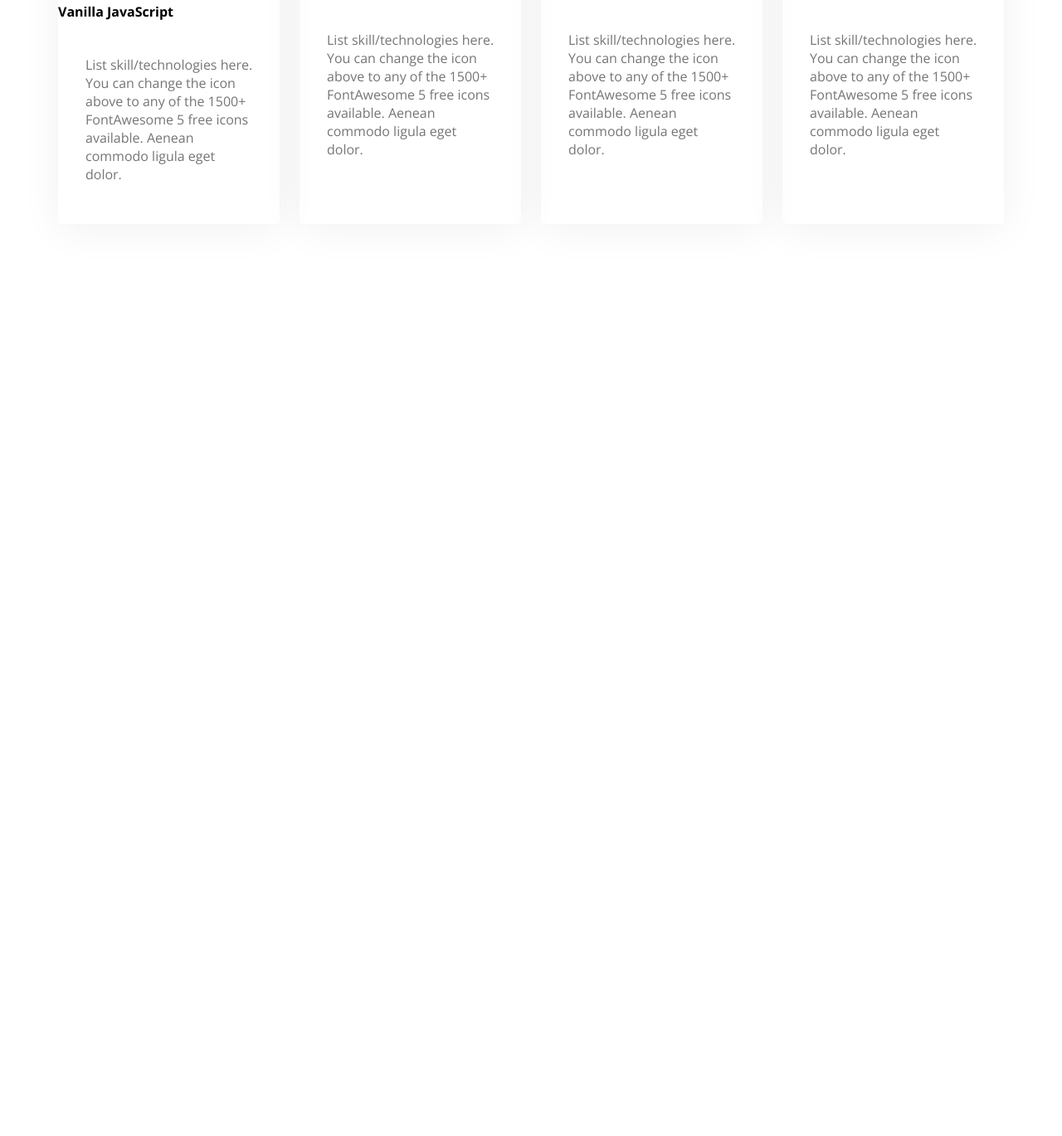
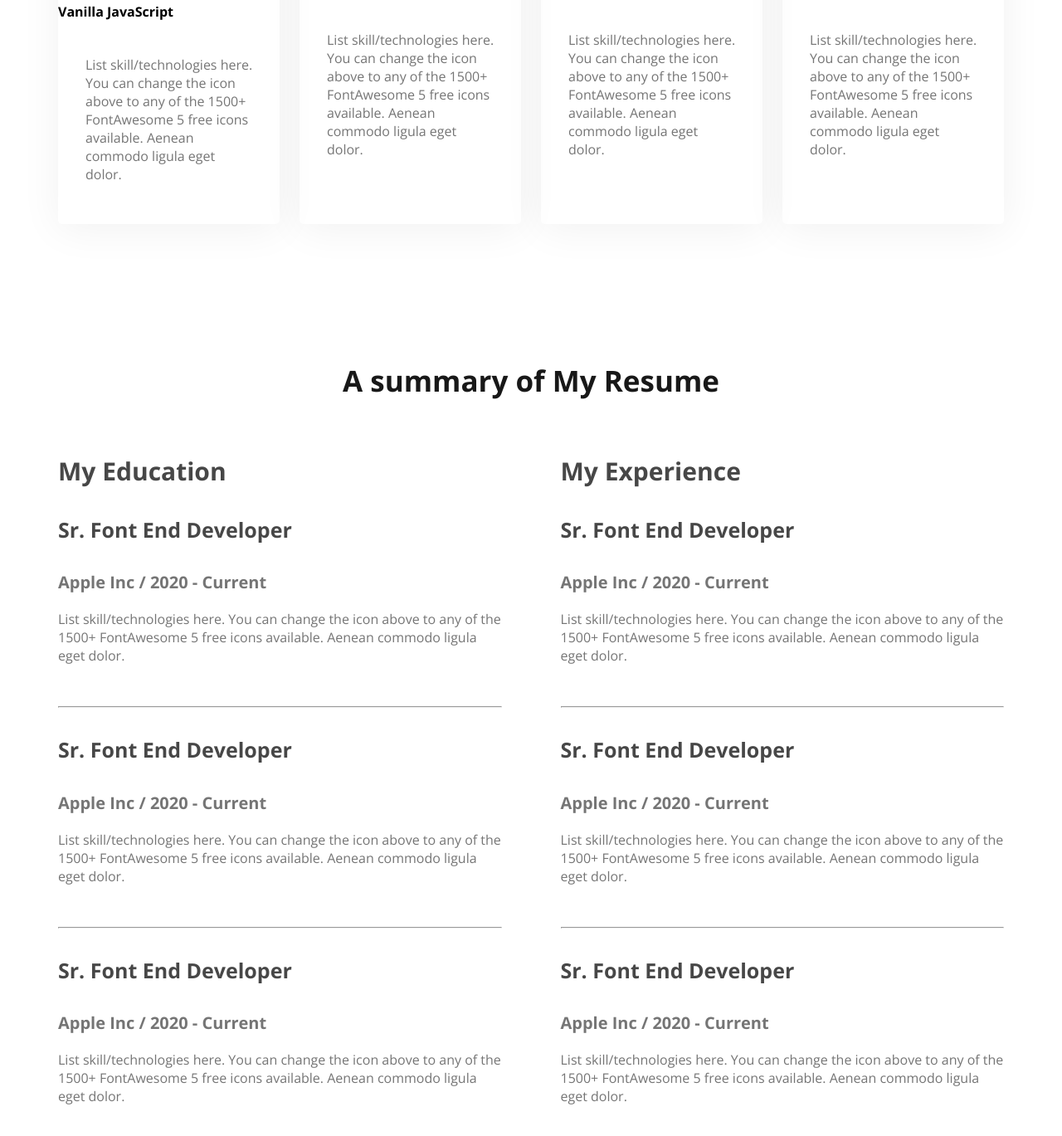
Before and after one commit to Umme-Habiba123/cloudy-kitten-portfolio, a plain HTML site: page index.html in a window 1280 px wide. Shown: the part 2000-3369 px from the top of the page at 83% size. Before the commit the page ends 2408 px from the top, so only its background shows below. Drawn offline with nearby package versions, Linux system fonts and the light colour scheme.

Commit message:
hardy forth section

```diff
--- a/index.html
+++ b/index.html
@@ -97,7 +97,48 @@
        </div>
     </div>
 </section>
+<section>
+    <!-- caption -->
+    <h3 class="capp">A summary of My Resume</h3>
+    <div class="resume-container">
+        <div class="resume-colum">
+        <h3 class="resume-colum-title">My Education</h3>
+    <h4 class="experince-title">Sr. Font End Developer</h4>
+       <h5 class="experince-sub-title">Apple Inc / 2020 - Current</h5>
+        <p class="experince-description"> List skill/technologies here. You can change the icon above
+to any of the 1500+ FontAwesome 5 free icons available. Aenean commodo ligula eget dolor.</p>
+<hr>
+    <h4 class="experince-title">Sr. Font End Developer</h4>
+       <h5 class="experince-sub-title">Apple Inc / 2020 - Current</h5>
+        <p class="experince-description"> List skill/technologies here. You can change the icon above
+to any of the 1500+ FontAwesome 5 free icons available. Aenean commodo ligula eget dolor.</p>
+<hr>
+    <h4 class="experince-title">Sr. Font End Developer</h4>
+       <h5 class="experince-sub-title">Apple Inc / 2020 - Current</h5>
+        <p class="experince-description"> List skill/technologies here. You can change the icon above
+to any of the 1500+ FontAwesome 5 free icons available. Aenean commodo ligula eget dolor.</p>
+</div>
 
+<div class="resume-colum">
+<h3 class="resume-colum-title">My Experience</h3>
+    <h4 class="experince-title">Sr. Font End Developer</h4>
+       <h5 class="experince-sub-title">Apple Inc / 2020 - Current</h5>
+        <p class="experince-description"> List skill/technologies here. You can change the icon above
+to any of the 1500+ FontAwesome 5 free icons available. Aenean commodo ligula eget dolor.</p>
+<hr>
+    <h4 class="experince-title">Sr. Font End Developer</h4>
+       <h5 class="experince-sub-title">Apple Inc / 2020 - Current</h5>
+        <p class="experince-description"> List skill/technologies here. You can change the icon above
+to any of the 1500+ FontAwesome 5 free icons available. Aenean commodo ligula eget dolor.</p>
+<hr>
+    <h4 class="experince-title">Sr. Font End Developer</h4>
+       <h5 class="experince-sub-title">Apple Inc / 2020 - Current</h5>
+        <p class="experince-description"> List skill/technologies here. You can change the icon above
+to any of the 1500+ FontAwesome 5 free icons available. Aenean commodo ligula eget dolor.</p>
+</div>
+
+    </div>
+</section>
 
 
 
--- a/styles/style.css
+++ b/styles/style.css
@@ -158,3 +158,41 @@ margin: 0 35px 0 200px;
     box-shadow: 0 6px 50px 0 rgba(0, 0, 0, 0.06);
     margin-bottom: 130px;
 }
+/* third section
+   resume section*/
+.capp{
+    text-align: center;
+    font-size: 35px;
+    font-weight: bold;
+    color: #181818;
+}
+.resume-container{
+    display: flex;
+    gap: 71px;
+}
+.resume-colum-title{
+   font-size: 30px;
+   font-weight: bold;
+   color: #474747;
+   margin-bottom: 30px;
+}
+.experince-title{
+  font-size:25px;
+  font-weight: bold;
+  color: #474747;
+  margin-bottom: 10px;
+}
+.experince-sub-title{
+    font-size: 20px;
+    font-weight: 600px;
+    color: #757575;
+    margin-bottom: 20px;
+}
+.experince-description{
+    font-size: 16px;
+    color: #757575;
+    margin-bottom: 50px;
+}
+.hr{
+    margin: 30px 5px;
+}
```
